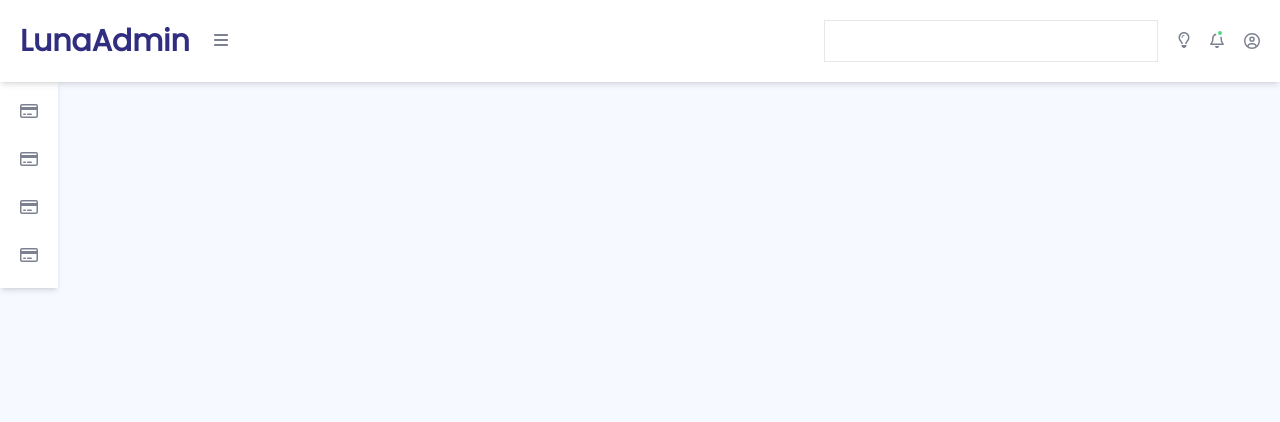
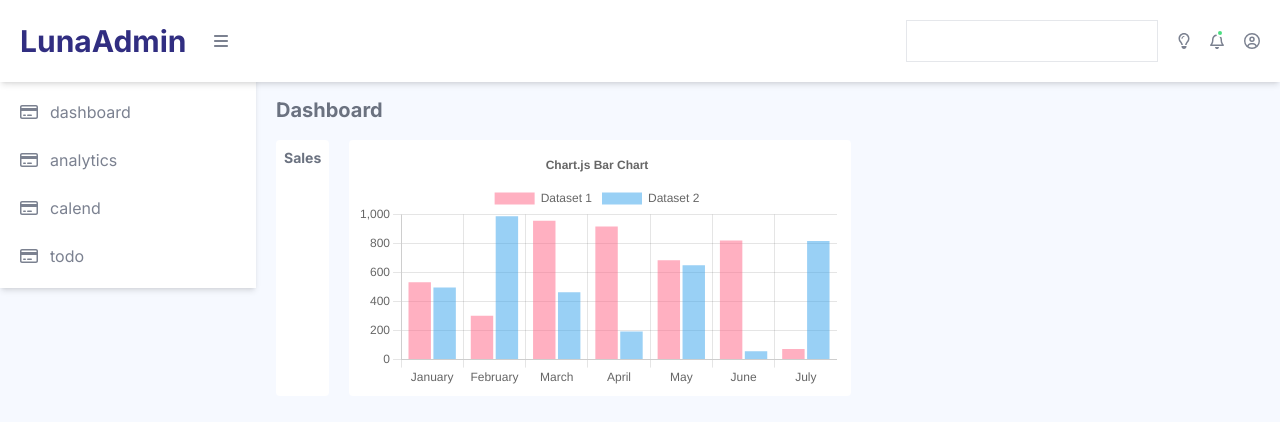
Before and after one commit to LunaGoodnight/next-dashboard, a Next.js app: page / in a window 1280 px wide. Shown: the top 422 px of the page. Built offline with nearby package versions, Linux system fonts and the light colour scheme.

Commit message:
chart package :package:

```diff
--- /dev/null
+++ b/app/DashboardChartSection.tsx
@@ -0,0 +1,65 @@
+"use client";
+import {
+  Chart as ChartJS,
+  CategoryScale,
+  LinearScale,
+  BarElement,
+  Title,
+  Tooltip,
+  Legend,
+} from "chart.js";
+import { Bar } from "react-chartjs-2";
+import { faker } from "@faker-js/faker";
+
+ChartJS.register(
+  CategoryScale,
+  LinearScale,
+  BarElement,
+  Title,
+  Tooltip,
+  Legend
+);
+
+export const options = {
+  responsive: true,
+  plugins: {
+    legend: {
+      position: "top" as const,
+    },
+    title: {
+      display: true,
+      text: "Chart.js Bar Chart",
+    },
+  },
+};
+
+const labels = ["January", "February", "March", "April", "May", "June", "July"];
+
+export const data = {
+  labels,
+  datasets: [
+    {
+      label: "Dataset 1",
+      data: labels.map(() => faker.datatype.number({ min: 0, max: 1000 })),
+      backgroundColor: "rgba(255, 99, 132, 0.5)",
+    },
+    {
+      label: "Dataset 2",
+      data: labels.map(() => faker.datatype.number({ min: 0, max: 1000 })),
+      backgroundColor: "rgba(53, 162, 235, 0.5)",
+    },
+  ],
+};
+
+export const DashboardChartSection = () => {
+  return (
+    <div className="flex gap-5">
+      <div className="bg-white p-2 rounded text-left">
+        <h4 className="text-sm font-bold">Sales</h4>
+      </div>
+      <div className="w-2/4 h-64 bg-white p-2 text-left rounded">
+        <Bar options={options} data={data} />
+      </div>
+    </div>
+  );
+};
--- a/app/SideBar.tsx
+++ b/app/SideBar.tsx
@@ -8,7 +8,7 @@ import Link from "next/link";
 export const SideBar = () => {
   const { sideBarTextShow } = useSideBarContextContext();
   return (
-    <ul className="flex flex-col shadow-md absolute left-0 bottom-0 h-max p-2 bg-white top-[5rem] ">
+    <ul className="flex flex-col shadow-md pt-[5.5rem] h-max p-2 bg-white top-[5rem] w-1/5">
       {leftMenuList.map(({ name, icon }) => {
         return (
           <li key={name}>
--- a/app/SideBarContextProvider.tsx
+++ b/app/SideBarContextProvider.tsx
@@ -7,7 +7,7 @@ interface ISideBarContext {
 }
 
 const defaultState = {
-  sideBarTextShow: false,
+  sideBarTextShow: true,
 };
 
 const SideBarContext = createContext<ISideBarContext>(defaultState);
--- a/app/layout.tsx
+++ b/app/layout.tsx
@@ -9,15 +9,17 @@ import { config } from "@fortawesome/fontawesome-svg-core";
 import "@fortawesome/fontawesome-svg-core/styles.css";
 import { faCircleUser } from "@fortawesome/free-regular-svg-icons";
 import { FontAwesomeIcon } from "@fortawesome/react-fontawesome";
-import { Poppins } from "next/font/google";
+import { Inter, Poppins } from "next/font/google";
 import "./globals.css";
 
 config.autoAddCss = false;
 
 const poppins = Poppins({
-  weight: "400",
+  weight: "300",
   subsets: ["latin"],
 });
+// If loading a variable font, you don't need to specify the font weight
+const inter = Inter({ subsets: ["latin"] });
 
 export const metadata = {
   title: "Create Next App",
@@ -31,11 +33,11 @@ export default function RootLayout({
 }) {
   return (
     <html lang="en">
-      <body className={`${poppins.className} bg-[#f6f9ff]`}>
+      <body className={`${inter.className}  bg-[#f6f9ff]`}>
         <Providers>
           <SideBarContextProvider>
             <div className="text-[#7b8190]">
-              <div className="flex w-full justify-between bg-white fixed top-0 z-20">
+              <header className="flex w-full justify-between bg-white fixed top-0 z-20">
                 <div className="p-5 w-full flex justify-between dark:bg-neutral-600 shadow-md">
                   <div className="flex justify-between items-center w-52">
                     <div className="font-bold text-indigo-900 text-3xl dark:text-yellow-300">
@@ -43,7 +45,7 @@ export default function RootLayout({
                     </div>
                     <HideMenuButton />
                   </div>
-                  <div className="flex gap-5 items-center">
+                  <nav className="flex gap-5 items-center">
                     <SearchBlock />
                     <ThemeButton />
                     <Notification />
@@ -51,9 +53,9 @@ export default function RootLayout({
                       className="text-[#adb4d2]-500"
                       icon={faCircleUser}
                     />
-                  </div>
+                  </nav>
                 </div>
-              </div>
+              </header>
               <div className="flex w-full">
                 <SideBar />
                 {children}
--- a/app/page.tsx
+++ b/app/page.tsx
@@ -1,7 +1,11 @@
+import { DashboardChartSection } from "@/app/DashboardChartSection";
+
 export default function Home() {
   return (
-    <main className="flex min-h-full flex-col items-center justify-between text-gray-500">
-      123
+    <main className="min-h-full text-gray-500 pt-24 pl-5 w-4/5 text-left">
+      <h3 className="dashboard font-bold text-xl pb-4">Dashboard</h3>
+
+      <DashboardChartSection />
     </main>
   );
 }
--- a/package.json
+++ b/package.json
@@ -17,6 +17,7 @@
     "@types/react": "18.2.13",
     "@types/react-dom": "18.2.6",
     "autoprefixer": "10.4.14",
+    "chart.js": "^4.3.0",
     "eslint": "8.43.0",
     "eslint-config-next": "13.4.6",
     "next": "13.4.6",
@@ -24,9 +25,13 @@
     "postcss": "8.4.24",
     "prettier": "^2.8.8",
     "react": "18.2.0",
+    "react-chartjs-2": "^5.2.0",
     "react-dom": "18.2.0",
     "react-icons": "^4.10.1",
     "tailwindcss": "3.3.2",
     "typescript": "5.1.3"
+  },
+  "devDependencies": {
+    "@faker-js/faker": "^8.0.2"
   }
 }
```
Also changed, not shown: app/Providers.tsx (+9 -9 lines), 1 other file (tests, documents, lock files or other folders).
